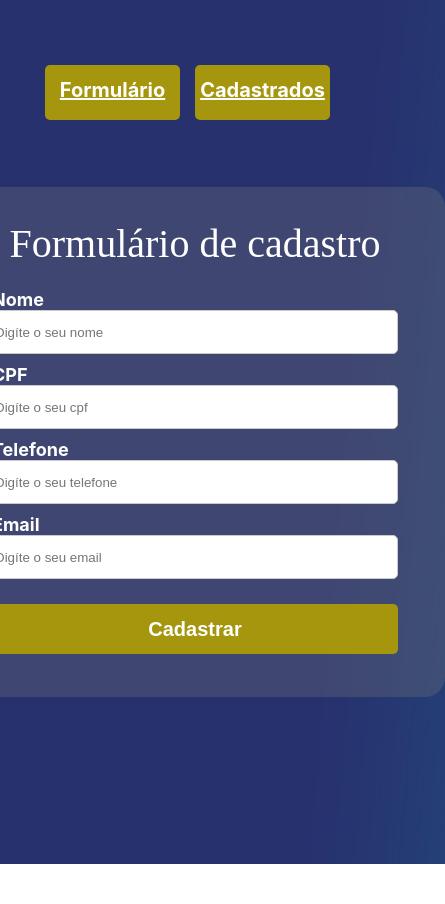
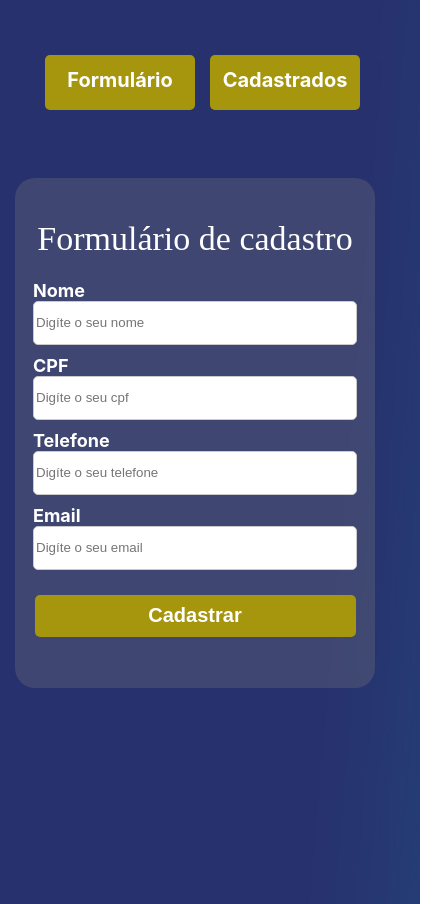
Before and after one commit to Renangenito/Formul-rio-do-Leo, a React (Create React App) app: page / in a window 390 px wide. Shown: the whole page, 445 px wide, since content can reach past the window. Before the commit the page ends 864 px from the top, so only its background shows below. Built offline with nearby package versions, Linux system fonts and the light colour scheme; a web font is replaced by a local one.

Commit message:
Criando os botões

```diff
--- a/public/index.html
+++ b/public/index.html
@@ -24,7 +24,7 @@
       work correctly both with client-side routing and a non-root public URL.
       Learn how to configure a non-root public URL by running `npm run build`.
     -->
-    <title>React App</title>
+    <title>Formulário do Leo</title>
   </head>
   <body>
     <noscript>You need to enable JavaScript to run this app.</noscript>
--- a/src/App.css
+++ b/src/App.css
@@ -4,7 +4,8 @@ html{
 body{
   margin: 0;
   background: url('./components/formulario-cadastro/paisagem.jpg')no-repeat ;
-
+  width: 100%;
+  height: 100vh;
 }
 .App {
   display: flex;
--- a/src/App.js
+++ b/src/App.js
@@ -7,6 +7,8 @@ import { BrowserRouter as Router, Route, Switch } from 'react-router-dom'
 import FormularioCadastro from './components/formulario-cadastro/FormularioCadastro';
 import Cadastros from './components/cadastros/Cadastros';
 import Cabecalho from './components/cabecalho/Cabecalho';
+
+
 
 const App = () => {
   return (
--- a/src/components/cabecalho/cabecalho.css
+++ b/src/components/cabecalho/cabecalho.css
@@ -39,7 +39,16 @@
 
 .lista-nav a{
     color: white;
+    text-decoration: none;
 }
 Link{
     color: white;
 }
+/* VERSÃO MOBILE */
+    @media screen and (max-width: 823px){
+        .cabecalho{
+            display: flex;
+            align-items: center;
+            padding: 0;
+            margin-top: 40px;        }
+    }
--- a/src/components/cadastros/Cadastros.jsx
+++ b/src/components/cadastros/Cadastros.jsx
@@ -1,22 +1,23 @@
 import React from 'react';
+import useLocalStorage from '../../hooks/useLocalStorage';
+const Cadastros = () => {
+    const [usuario, setUsuario] = useLocalStorage("usuario", {})
 
-const Cadastros = () => {
-
-let listaCadastros = localStorage.getItem('listaCadastros')
+    const handleDelete = (idUsuario) =>{
+        const listaFiltrada = usuario.filter( usuario => usuario.id !== idUsuario)
+        setUsuario(listaFiltrada)
+    }
 
 
-    const listaJson = JSON.parse(listaCadastros)
+    let cadastrados = usuario.map((usuario) =>
 
-
-    let cadastrados = listaJson.map((c, i) =>
-        <div  className="cadastros-card" key={i}>Nome: {c.nome} <br/>CPF: {c.cpf} <br/>
-       Telefone: {c.telefone} <br/>Email: {c.email}
-       <button className="botao-apagar" onClick={(event)=>{ event.target.parentNode.remove()}}>Apagar</button>
-       </div>
+        <div className="cadastros-card" id={usuario.id} key={usuario.id}>Nome: {usuario.nome} <br />CPF: {usuario.cpf} <br />
+            Telefone: {usuario.telefone} <br />Email: {usuario.email}
+            <button className="botao-apagar" onClick={()=> handleDelete(usuario.id)}>Apagar</button>
+            {/* <button className="botao-apagar" onClick={()=> handleEdit(usuario.id)}>Editar</button> */}
+        </div>
 
     )
-
-
 
     return (
         <>
@@ -26,6 +27,7 @@ let listaCadastros = localStorage.getItem('listaCadastros')
                 <div>
                     <div className="cadastrados">
                         {cadastrados}
+
                     </div>
 
                 </div>
--- a/src/components/cadastros/cadastros.css
+++ b/src/components/cadastros/cadastros.css
@@ -61,3 +61,28 @@ h1{
 .invisivel{
     display: none;
 }
+
+/* VERSÃO MOBILE */
+@media screen and (max-width: 823px){
+    .cadastros{
+        display: flex;
+        flex-direction: column;
+        align-items: center;
+        justify-content: center;
+        margin-top: 10px;
+        width: 411px;
+    }
+
+    .cadastrados {
+        display: flex;
+        flex-direction: column;
+
+    }
+
+
+    h1{
+        margin-top: 100px;
+        font-size: 33px;
+        margin-bottom: 0;
+    }
+}
--- a/src/components/formulario-cadastro/FormularioCadastro.jsx
+++ b/src/components/formulario-cadastro/FormularioCadastro.jsx
@@ -1,24 +1,33 @@
-import React, { useState } from 'react';
+import React, { useState } from 'react'
+import useLocalStorage from '../../hooks/useLocalStorage'
 
 const FormularioCadastro = () => {
     const [nomeCad, setNome] = useState("")
     const [cpfCad, setCpf] = useState("")
     const [telefoneCad, setTelefone] = useState("")
     const [emailCad, setEmail] = useState("")
-    let listaCadastros = JSON.parse(localStorage.getItem('listaCadastros') || '[]')
+    const [usuario, setUsuario] = useLocalStorage("usuario", {})
+
+    function criarId(){
+        return Math.floor(Math.random() * 1000);
+    }
+
+
+    let listaCadastros = JSON.parse(localStorage.getItem("usuario") || '[]')
 
     const handleClick = (e) =>{
         e.preventDefault()
 
 
-       listaCadastros.push({
+        listaCadastros.push({
             nome: nomeCad,
             cpf: cpfCad,
             telefone: telefoneCad,
-            email: emailCad
+            email: emailCad,
+            id: criarId()
         })
 
-        localStorage.setItem("listaCadastros", JSON.stringify(listaCadastros))
+        setUsuario(listaCadastros)
 
         setNome("")
         setCpf("")
--- a/src/components/formulario-cadastro/formulario.css
+++ b/src/components/formulario-cadastro/formulario.css
@@ -63,3 +63,23 @@
 .botao:active{
     background-color: #a5960d;
 }
+
+/* VERSÃO MOBILE */
+@media screen and (max-width: 823px){
+    .formulario-cadastro{
+        width: 360px;
+        margin-top: -98px;
+
+    }
+    .formulario-cadastro input{
+        width: 318px;
+        height: 40px;
+    }
+    .botao{
+        width: 321px;
+        height: 42px;
+    }
+    .formulario-titulo{
+        font-size: 34px;
+    }
+}
--- /dev/null
+++ b/src/hooks/useLocalStorage.js
@@ -0,0 +1,38 @@
+import {useState} from 'react';
+
+
+function useLocalStorage(key, initialValue) {
+    // State to store our value
+    // Pass initial state function to useState so logic is only executed once
+    const [storedValue, setStoredValue] = useState(() => {
+      try {
+        // Get from local storage by key
+        const item = window.localStorage.getItem(key);
+        // Parse stored json or if none return initialValue
+        return item ? JSON.parse(item) : initialValue;
+      } catch (error) {
+        // If error also return initialValue
+        console.log(error);
+        return initialValue;
+      }
+    });
+    // Return a wrapped version of useState's setter function that ...
+    // ... persists the new value to localStorage.
+    const setValue = (value) => {
+      try {
+        // Allow value to be a function so we have same API as useState
+        const valueToStore =
+          value instanceof Function ? value(storedValue) : value;
+        // Save state
+        setStoredValue(valueToStore);
+        // Save to local storage
+        window.localStorage.setItem(key, JSON.stringify(valueToStore));
+      } catch (error) {
+        // A more advanced implementation would handle the error case
+        console.log(error);
+      }
+    };
+    return [storedValue, setValue];
+  }
+
+  export default useLocalStorage;
```
